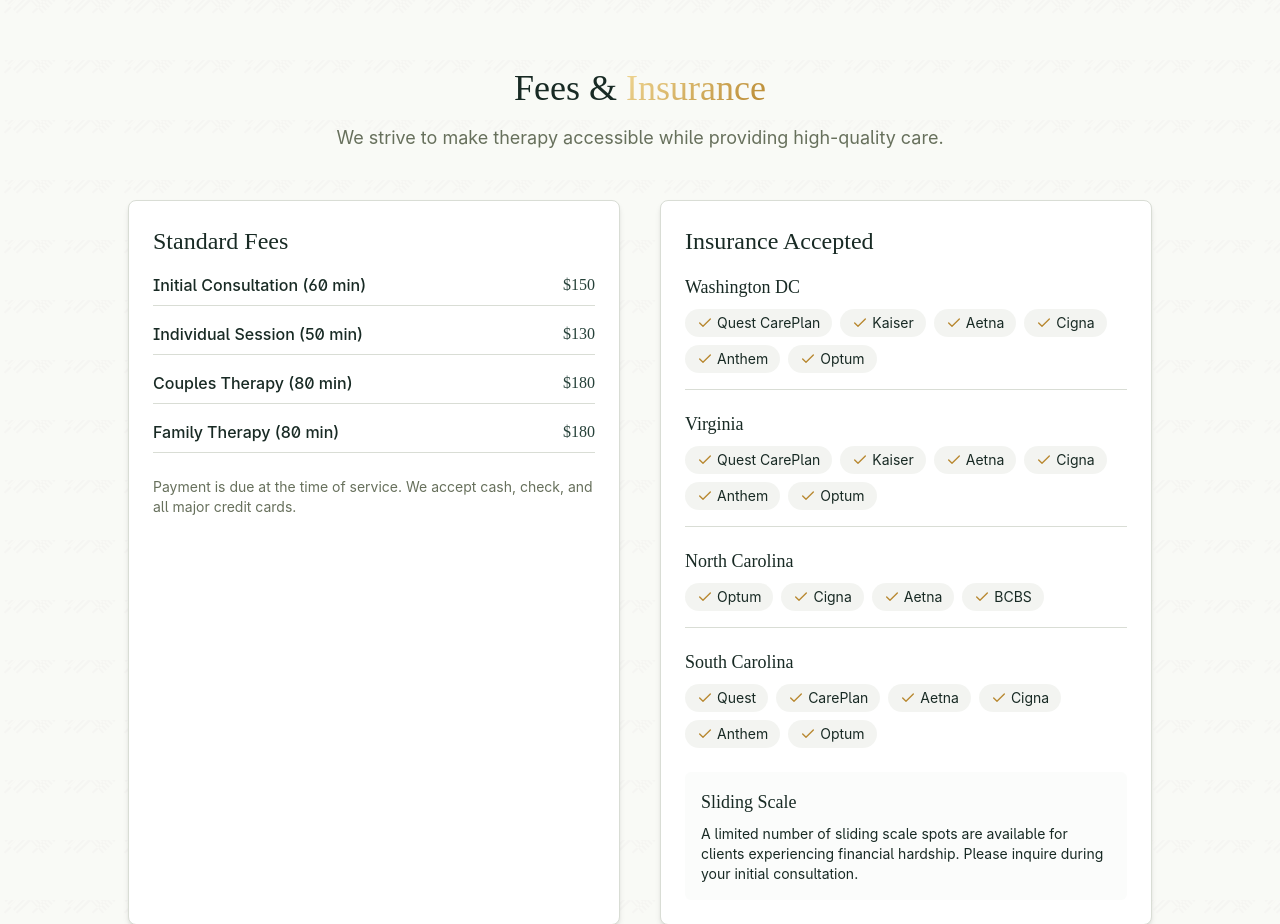
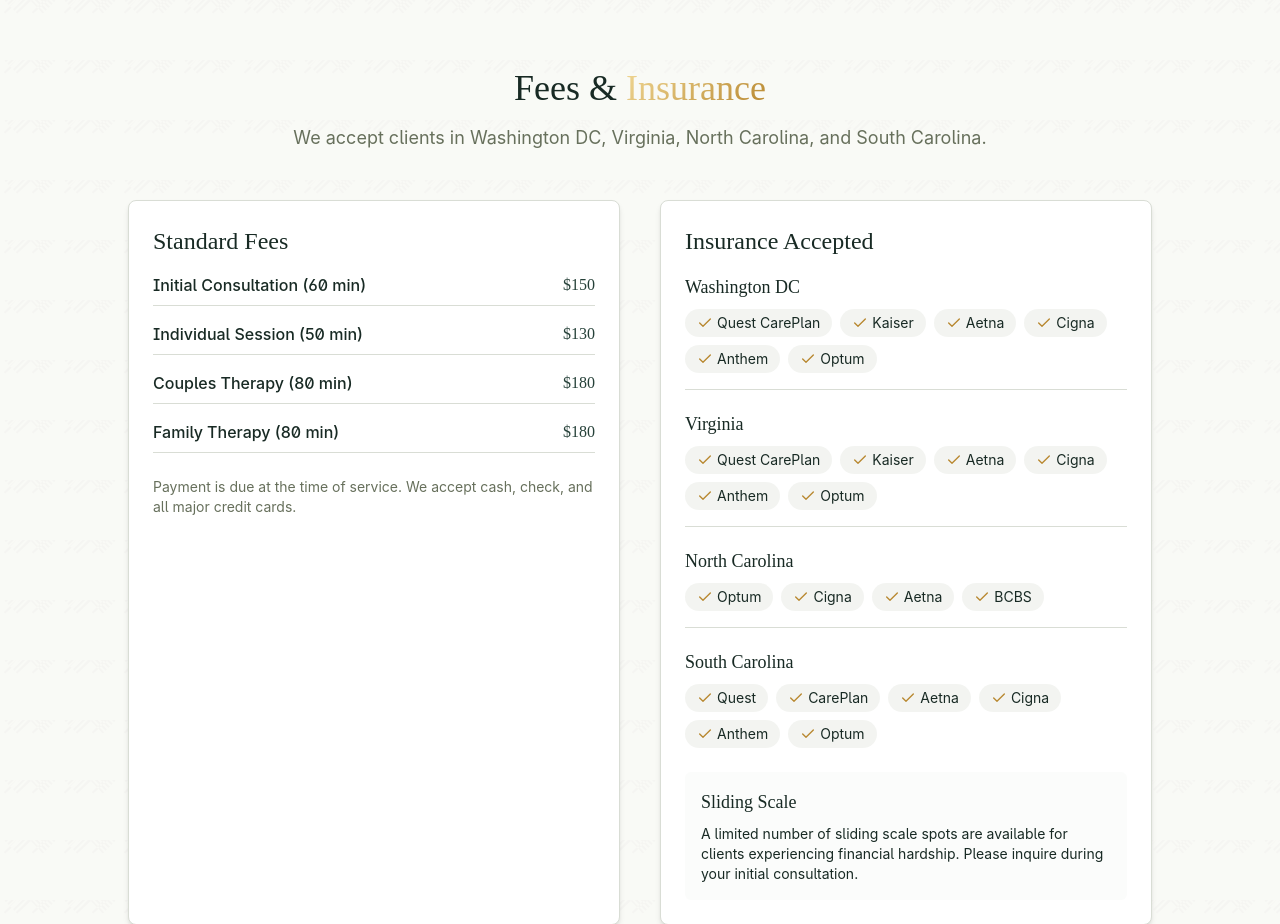
Before and after one commit to SpaceGangUno/peace-web-gift, a React (Vite) app: page / in a window 1280 px wide. Shown: the part 3360-4284 px from the top of the page. Built offline with nearby package versions, Linux system fonts and the light colour scheme; a web font is replaced by a local one.

Commit message:
Refactor: Update fees and insurance section
Update the description in the fees and insurance section.

```diff
--- a/src/components/FeesInsurance.tsx
+++ b/src/components/FeesInsurance.tsx
@@ -30,7 +30,7 @@ const FeesInsurance = () => {
               Fees & <span className="gold-text">Insurance</span>
             </h2>
             <p className="text-lg text-muted-foreground max-w-3xl mx-auto">
-              We strive to make therapy accessible while providing high-quality care.
+              We accept clients in Washington DC, Virginia, North Carolina, and South Carolina.
             </p>
           </div>
 
```
